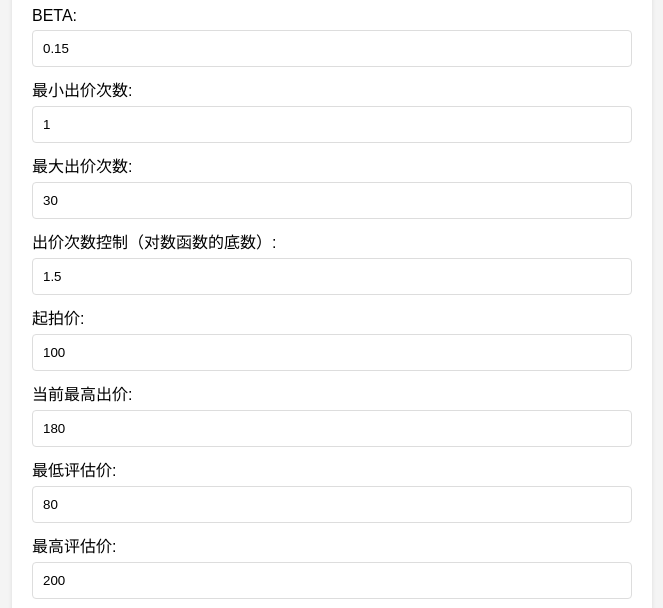
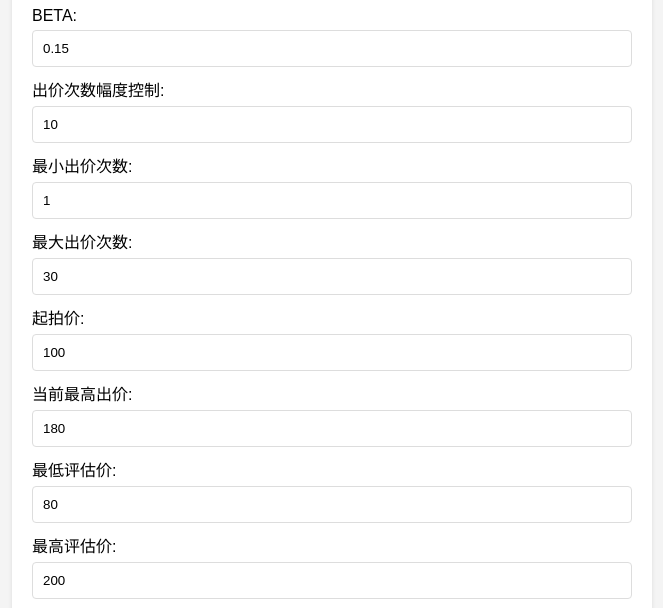
Before and after one commit to zhoudongliang-lut/zhoudongliang-lut.github.io, a plain HTML site: page index.html in a window 1280 px wide. Shown: the part 192-800 px from the top of the page, without its empty margins (308-971 px from the left). Drawn offline with nearby package versions, Linux system fonts and the light colour scheme.

Commit message:
Update index.html

```diff
--- a/index.html
+++ b/index.html
@@ -95,11 +95,11 @@
         <!-- 表单输入区 -->
         <div class="form-group">
             <!-- 输入字段 -->
-            <label>ALPHA: <input type="number" id="alpha" step="0.1" value="0.2"></label>
-            <label>BETA: <input type="number" id="beta" step="0.1" value="0.15"></label>
+            <label title="ALPHA 较大时，商品热度对出价下限的影响更显著，也就是热门商品的模拟出价下限更高,当 ALPHA 较小或为零时，商品热度对出价下限的影响减小或不存在，模拟出价更趋近于起拍价">ALPHA: <input type="number" id="alpha" step="0.1" value="0.2"></label>
+            <label title="BETA 决定了生成正态分布出价的标准差，即出价的波动范围, BETA 值增大时，模拟出价更分散,BETA 值减小时, 出价更集中，主要集中在中间值附近">BETA: <input type="number" id="beta" step="0.1" value="0.15"></label>
+            <label title="值越大计算出的出价次数会更平缓，也就是出价次数会越少">出价次数幅度控制: <input type="number" id="base" step="1" value="10"></label>
             <label>最小出价次数: <input type="number" id="minBidCount" value="1"></label>
             <label>最大出价次数: <input type="number" id="maxBidCount" value="30"></label>
-            <label>出价次数控制（对数函数的底数）: <input type="number" id="base" step="1" value="1.5"></label>
             <label>起拍价: <input type="number" id="startPrice" step="10" value="100"></label>
             <label>当前最高出价: <input type="number" id="currentPrice" step="10" value="180"></label>
             <label>最低评估价: <input type="number" id="minPrice" step="10" value="80"></label>
```
